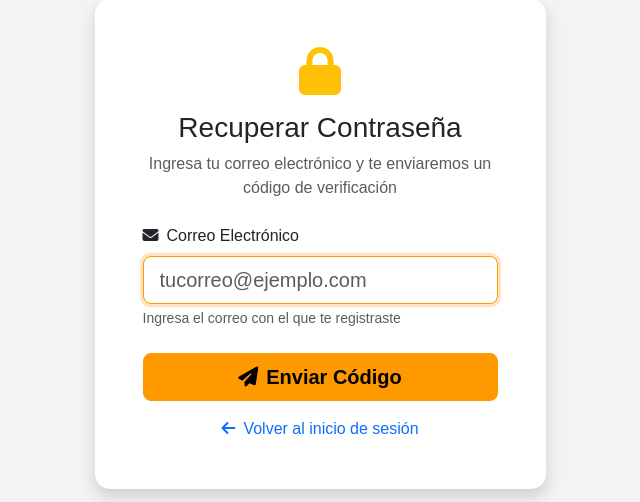
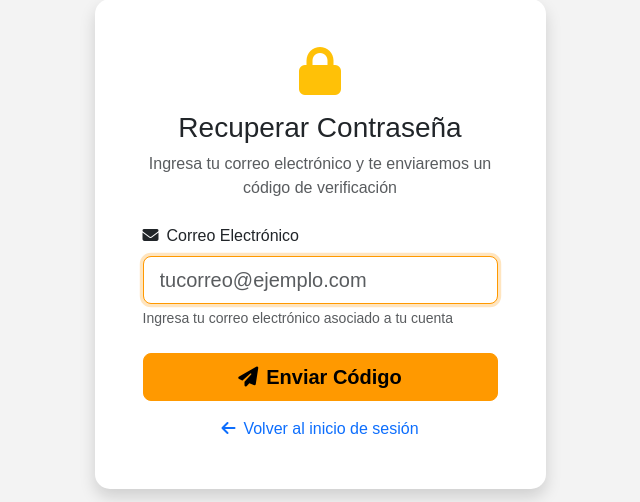
Before and after one commit to Ivanandres05/flash-marketplace, a Django app: page /cuenta/solicitar-recuperacion/ in a window 1280 px wide. Shown: the part 254-756 px from the top of the page, without its empty margins (320-960 px from the left). Run offline with Django 4.2, Linux system fonts and the light colour scheme.

Commit message:
Fix: Mover imports al inicio y corregir texto del template de recuperación

```diff
--- a/templates/accounts/request_password_reset.html
+++ b/templates/accounts/request_password_reset.html
@@ -43,7 +43,7 @@
                                 autofocus
                             >
                             <div class="form-text">
-                                Ingresa el correo con el que te registraste
+                                Ingresa tu correo electrónico asociado a tu cuenta
                             </div>
                         </div>
 
```
Also changed, not shown: apps/accounts/views.py (+4 -8 lines).
